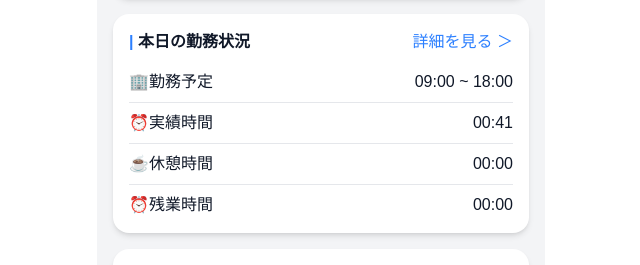
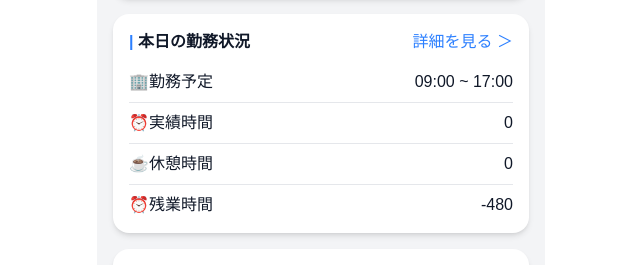
Before and after one commit to Y-Mato/attendance-app, a Next.js app: page / in a window 1280 px wide. Shown: the part 390-655 px from the top of the page, without its empty margins (319-959 px from the left). Built offline with nearby package versions, Linux system fonts and the light colour scheme.

Commit message:
実績時間・休憩時間・残業時間の計算ロジックを追加（表示フォーマットは今後対応）

```diff
--- a/src/app/page.tsx
+++ b/src/app/page.tsx
@@ -23,12 +23,41 @@ export default function Home() {
     return () => clearInterval(timer)
   }, [])
 
+  // ボタンの下の時刻表示処理
   function getNowString(){
     const now = new Date()
     const hh = String(now.getHours()).padStart(2, "0")
     const mm = String(now.getMinutes()).padStart(2, "0")
     return hh + ":" + mm
   }
+
+  function toMinutes(timeStr) {
+    const [h,m] = timeStr.split(":")
+    return Number(h) * 60 + Number(m)
+  }
+
+  function formatMinutes(totalMinutes) {
+    const h = Math.floor(totalMinutes / 60)
+    const m = totalMinutes % 60
+    return String(h).padStart(2, "0") + ":" + String(m).padStart(2, "0")
+  }
+
+  // チェックインと現在時間からチェックアウトの時間計算
+  let workedMinutes = 0
+  if (checkInTime !== "-") {
+    const end = checkOutTime !== "-" ? checkOutTime : currentTime
+    workedMinutes = toMinutes(end) - toMinutes(checkInTime)
+  }
+  // 休憩開始と現在時間から休憩終了するまでの時間計算
+  let breakMinutes = 0
+  if (breakStartTime !== "-") {
+    const end = breakEndTime !== "-" ? breakEndTime : currentTime
+    breakMinutes = toMinutes(end) -toMinutes(breakStartTime)
+  }
+  // 休憩時間を差し引いた実際の労働時間
+  const actualMinutes = workedMinutes - breakMinutes
+
+  const overTime = workedMinutes - 480
 
   return(
   // 画面サイズ色指定、背景灰色
@@ -148,19 +177,19 @@ export default function Home() {
       </div>
       <div className="flex justify-between pt-4">
         <div>🏢勤務予定</div>
-        <div>09:00 ~ 18:00</div>
+        <div>09:00 ~ 17:00</div>
       </div>
       <div className="flex justify-between border-t border-gray-200 mt-2 pt-2">
         <div>⏰実績時間</div>
-        <div>00:41</div>
+        <div>{actualMinutes}</div>
       </div>
       <div className="flex justify-between border-t border-gray-200 mt-2 pt-2">
         <div>☕️休憩時間</div>
-        <div>00:00</div>
+        <div>{breakMinutes}</div>
       </div>
       <div className="flex justify-between border-t border-gray-200 mt-2 pt-2">
         <div>⏰残業時間</div>
-        <div>00:00</div>
+        <div>{overTime}</div>
       </div>
     </div>
     {/* お知らせ画面 */}
```
